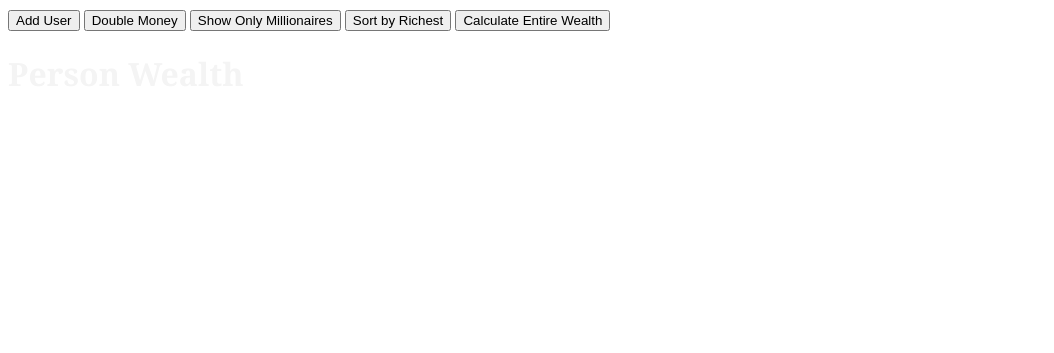
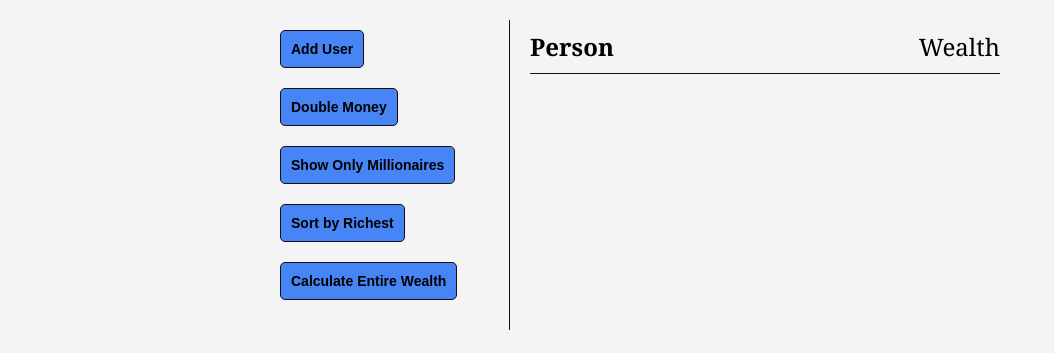
Before and after one commit to Saimun4u/Array-Methods, a plain HTML site: page index.html in a window 1280 px wide. Shown: the whole page, without its empty margins (0-1054 px from the left). Drawn offline with Linux system fonts and the light colour scheme.

Commit message:
UI design completed

```diff
--- a/index.html
+++ b/index.html
@@ -17,7 +17,7 @@
             <button id="calculate-wealth">Calculate Entire Wealth</button>
         </aside>
         <main id="main">
-            <h1><strong>Person</strong> Wealth</h1>
+            <h2><strong>Person</strong> Wealth</h2>
         </main>
     </div>
     <script src="app.js"></script>
--- a/style.css
+++ b/style.css
@@ -3,8 +3,67 @@
 }
 
 body {
-  color: #f4f4f4;
+  background: #f4f4f4;
   font-family: Georgia, 'Times New Roman', Times, serif;
   display: flex;
   flex-direction: column;
+  align-items: center;
+  margin: 0;
 }
+
+.container {
+  display: flex;
+  padding: 20px;
+  margin: 0;
+  max-width: 100%;
+  width: 800px;
+}
+
+aside {
+  padding: 10px 20px;
+  width: 250px;
+  border-right: 1px solid #111;
+}
+
+button {
+  background-color: #4784f5;
+  border: 1px solid #111;
+  border-radius: 5px;
+  padding: 10px;
+  margin-bottom: 20px;
+  display: block;
+  cursor: pointer;
+  font-size: 14px;
+  font-weight: bold;
+}
+
+main {
+  flex: 1;
+  padding: 10px 20px;
+}
+
+h2 {
+  border-bottom: 1px solid #111;
+  padding-bottom: 10px;
+  display: flex;
+  justify-content: space-between;
+  font-weight: 300;
+  margin: 0 0 20px;
+}
+
+h3 {
+  background-color: #fff;
+  border-bottom: 1px solid #111;
+  padding: 10px;
+  display: flex;
+  justify-content: space-between;
+  font-weight: 300;
+  margin: 20px 0 0;
+}
+
+.person {
+  display: flex;
+  justify-content: space-between;
+  font-size: 20px;
+  margin-bottom: 10px;
+}
```
